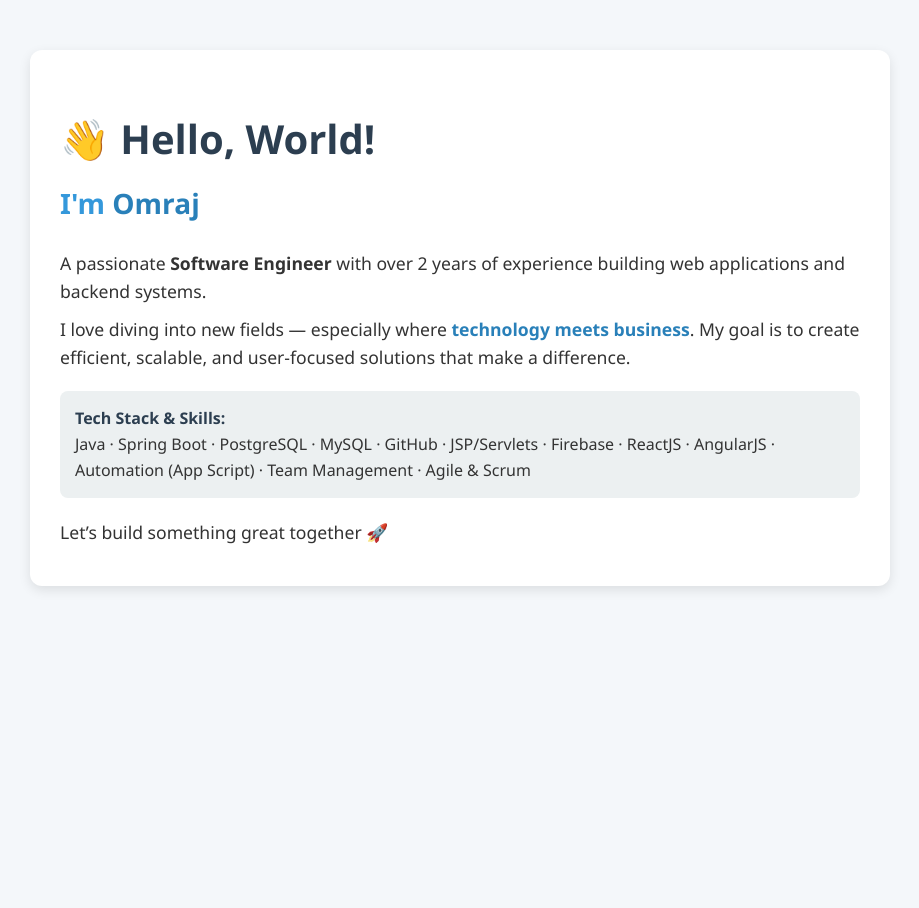
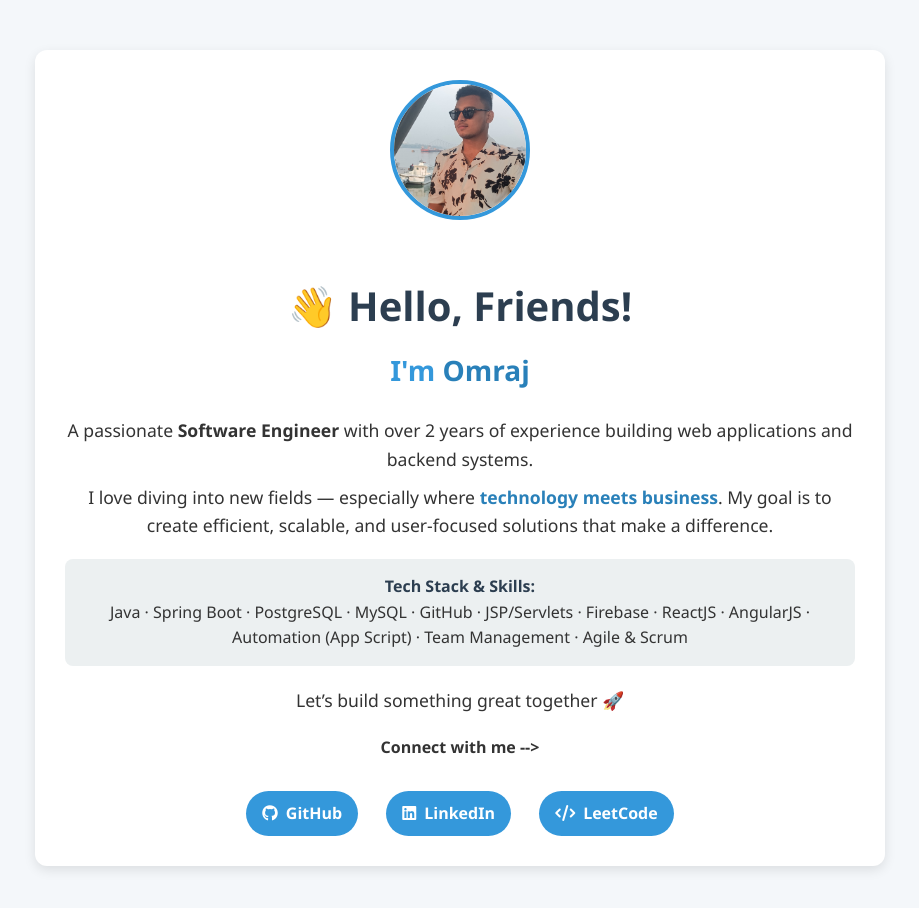
Before and after one commit to om-hub98/om-hub98.github.io, a plain HTML site: page index.html in a window 1280 px wide. Shown: the whole page, without its empty margins (180-1099 px from the left). Before the commit the page ends 800 px from the top, so only its background shows below. Drawn offline with Linux system fonts and the light colour scheme.

Commit message:
Update index.html

```diff
--- a/index.html
+++ b/index.html
@@ -4,7 +4,15 @@
   <meta charset="UTF-8" />
   <meta name="viewport" content="width=device-width, initial-scale=1.0"/>
   <title>Omraj | Portfolio</title>
+
+  <!-- Font Awesome for Icons -->
+  <script src="https://kit.fontawesome.com/a2e0e6cfd3.js" crossorigin="anonymous"></script>
+
   <style>
+    * {
+      box-sizing: border-box;
+    }
+
     body {
       margin: 0;
       padding: 0;
@@ -12,15 +20,31 @@
       background-color: #f4f7fa;
       color: #333;
       line-height: 1.6;
+      animation: fadeIn 1.2s ease-in;
+    }
+
+    @keyframes fadeIn {
+      from { opacity: 0; transform: translateY(20px); }
+      to { opacity: 1; transform: translateY(0); }
     }
 
     .container {
-      max-width: 800px;
+      max-width: 850px;
       margin: 50px auto;
       padding: 30px;
       background-color: #ffffff;
       box-shadow: 0 4px 12px rgba(0,0,0,0.1);
       border-radius: 12px;
+      text-align: center;
+    }
+
+    .profile-img {
+      width: 140px;
+      height: 140px;
+      border-radius: 50%;
+      object-fit: cover;
+      border: 4px solid #3498db;
+      margin-bottom: 20px;
     }
 
     h1 {
@@ -55,11 +79,44 @@
     .tech-stack strong {
       color: #2c3e50;
     }
+
+    .social-links {
+      margin-top: 30px;
+    }
+
+    .social-links a {
+      display: inline-block;
+      margin: 0 12px;
+      padding: 10px 16px;
+      border-radius: 30px;
+      background-color: #3498db;
+      color: white;
+      text-decoration: none;
+      font-weight: bold;
+      transition: background-color 0.3s ease, transform 0.2s ease;
+    }
+
+    .social-links a i {
+      margin-right: 8px;
+    }
+
+    .social-links a:hover {
+      background-color: #2c80b4;
+      transform: translateY(-2px);
+    }
+
+    @media (max-width: 600px) {
+      h1 { font-size: 2rem; }
+      h2 { font-size: 1.5rem; }
+      .tech-stack { font-size: 0.95rem; }
+    }
   </style>
 </head>
 <body>
   <div class="container">
-    <h1>👋 Hello, World!</h1>
+    <img src="Profile pic.jpg" alt="Profile Picture" class="profile-img" />
+
+    <h1>👋 Hello, Friends!</h1>
     <h2>I'm <span class="highlight">Omraj</span></h2>
     <p>A passionate <strong>Software Engineer</strong> with over 2 years of experience building web applications and backend systems.</p>
     <p>I love diving into new fields — especially where <span class="highlight">technology meets business</span>. My goal is to create efficient, scalable, and user-focused solutions that make a difference.</p>
@@ -70,6 +127,18 @@
     </div>
 
     <p style="margin-top: 20px;">Let’s build something great together 🚀</p>
+    <h4>Connect with me --></h4>
+    <div class="social-links">
+      <a href="https://github.com/om-hub98" target="_blank">
+        <i class="fab fa-github"></i>GitHub
+      </a>
+      <a href="https://www.linkedin.com/in/omraj-pradhan-4234541b4/" target="_blank">
+        <i class="fab fa-linkedin"></i>LinkedIn
+      </a>
+      <a href="https://leetcode.com/u/omraj_98/" target="_blank">
+        <i class="fas fa-code"></i>LeetCode
+      </a>
+    </div>
   </div>
 </body>
 </html>
```
